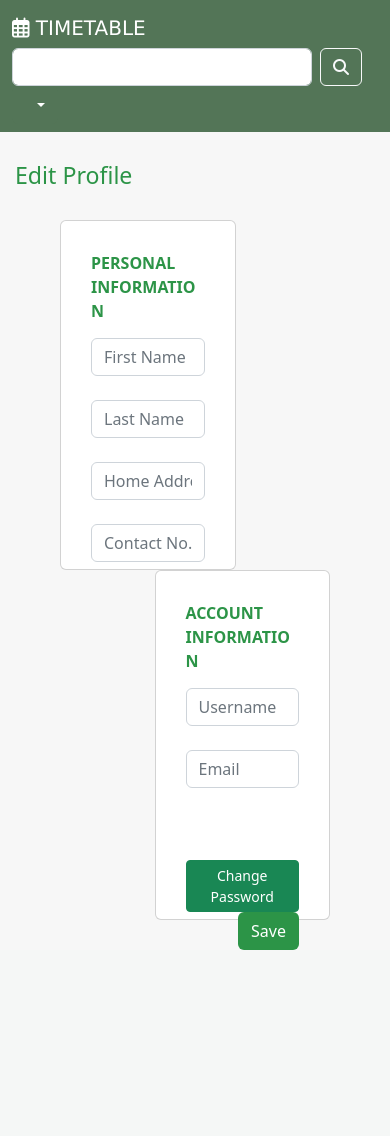
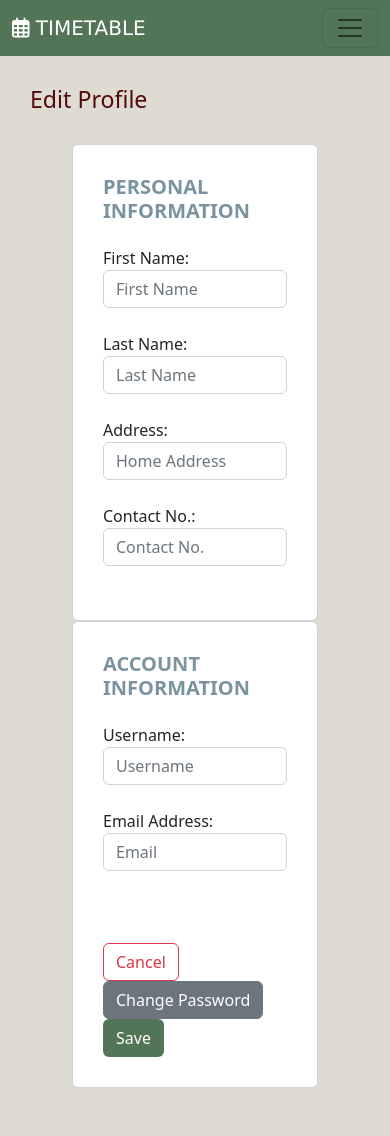
Before and after one commit to acsantos15/timetable, a Spring app: template src/main/resources/templates/editprofile.html in a window 390 px wide. Before the commit the page ends 950 px from the top, so only its background shows below. Run offline with Thymeleaf, Linux system fonts and the light colour scheme; the template is opened without the code that fills it, so the values that code supplies are empty; some libraries are stand-ins or nearby versions.

Commit message:
responsive? (header, dashboard, & edit profile)

```diff
--- a/src/main/resources/templates/editprofile.html
+++ b/src/main/resources/templates/editprofile.html
@@ -12,11 +12,21 @@
 <!-- Jquery CDN -->
 <script src=https://code.jquery.com/jquery-3.6.0.min.js></script>
 
+<!-- Fullcalendar CDN -->
+<script src="https://cdn.jsdelivr.net/npm/fullcalendar@6.1.4/index.global.min.js"></script>
+
 <!-- SweetAlert CDN -->
 <script src="https://cdn.jsdelivr.net/npm/sweetalert2@11"></script>
 
 <!-- FontAwesome CDN -->
 <link rel="stylesheet" href="https://cdnjs.cloudflare.com/ajax/libs/font-awesome/6.3.0/css/all.min.css">
+
+<!-- Moment CDN -->
+<script src="https://cdnjs.cloudflare.com/ajax/libs/moment.js/2.29.4/moment.min.js"></script>
+
+<!-- Select2 CDN -->
+<link href="https://cdnjs.cloudflare.com/ajax/libs/select2/4.0.13/css/select2.min.css" rel="stylesheet" />
+<script src="https://cdnjs.cloudflare.com/ajax/libs/select2/4.0.13/js/select2.min.js"></script>
 
 <!-- Static files -->
 <link rel="stylesheet" type="text/css" href="/css/style.css" />
@@ -26,58 +36,76 @@
 
 
 </head>
-<body style="background-color: #F7F7F7;">
+<body style="background-color: #DEDBD3;">
     <div th:replace="~{header :: header}"></div>
 
-    <h3 style="color:#2C9447; margin: 30px 0px 30px 15px;">Edit Profile</h3>
+    <h3 style="color:rgb(82, 10, 10); margin: 30px 0px 30px 30px;">Edit Profile</h3>
+
     <!--EDIT USER HERE-->
-
-
     <div class="container1">
         <form id="userForm" method="put">
-                <div class="card" style="width:45%; height: 350px; float:left; margin-left: 60px; padding:30px;" id="picard">
-                    <div class="card-headers" style="color:#2C9447; font-weight: bold; margin-bottom: 15px;">PERSONAL INFORMATION</div>
+            <div class="row" style="margin:0 60px 0 60px">
+                <div class="col">
+                    <div class="card" style="padding:30px;" id="picard">
+                        <div class="card-headers" style="margin-bottom: 15px;">
+                            <h5 style="color: #7993a0; font-weight: bold;">PERSONAL INFORMATION</h5>
+                        </div>
                         <div class="card-bodys">
                             <input type="hidden" id="userId" th:value="${user.id}">
                             <div class="mb-4">
+                                <label>First Name:</label>
                                 <input class="form-control" id="editFname" type="text" placeholder="First Name" name="firstname" th:value="${user.fname}">
                             </div>
                             <div class="mb-4">
+                                <label>Last Name:</label>
                                 <input class="form-control" id="editLname" type="text" placeholder="Last Name" name="lastname" th:value="${user.lname}">
                             </div>
                             <div class="mb-4">
+                                <label>Address:</label>
                                 <input class="form-control" id="editAddress" type="text" placeholder="Home Address" name="address" th:value="${user.address}">
                             </div>
                             <div class="mb-4">
+                                <label>Contact No.:</label>
                                 <input class="form-control" id="editContact" type="text" placeholder="Contact No." name="contactNo" th:value="${user.contact}">
                             </div>
                         </div>
                     </div>
+                </div>
 
-                <div class="card" style="width:45%; height: 350px; float:right; margin-right: 60px; padding:30px;" id="aicard">
-                    <div class="card-headers" style="color:#2C9447; font-weight: bold; margin-bottom: 15px;">ACCOUNT INFORMATION</div>
+                <div class="col">
+                    <div class="card" style="padding:30px;" id="aicard">
+                        <div class="card-headers" style="margin-bottom: 15px;">
+                            <h5 style="color: #7993a0; font-weight: bold;">ACCOUNT INFORMATION</h5>
+                        </div>
                         <div class="card-bodys">
                             <div class="mb-4">
+                                <label>Username:</label>
                                 <input class="form-control" id="editUsername" type="text" placeholder="Username" name="username" th:value="${user.username}">
                             </div>
-
-
                             <div class="mb-5">
+                                <label>Email Address:</label>
                                 <input class="form-control" id="editEmail" type="email" placeholder="Email" name="email" th:value="${user.email}">
                             </div>
+
                             <span id="errMsg" style="color:red "></span><br>
-                    <button type="button" class="btn btn-success btn-sm" id="changePassBtn">Change Password</button>
 
                             <div style="float: right;">
-                        <button type="submit" class="btn" style="background-color: #2C9447; color:white;">Save</button>
+                                <a th:href="@{/profile}" type="button" class="btn btn-outline-danger">Cancel</a>
+                                <button type="button" class="btn btn-secondary" id="changePassBtn">Change Password</button>
+                                <button type="submit" class="btn" style="background-color: #537557; color:white;">Save</button>
+                            </div>
+                        </div>
                     </div>
                 </div>
             </div>
         </form>
 
+        <!-- CHANGE PASSWORD -->
         <form id="userpassForm">
             <div class="card" style="width:45%; height: 350px; float:left; margin-left: 60px; padding:30px;" id="passcard">
-                    <div class="card-headers" style="color:#2C9447; font-weight: bold; margin-bottom: 15px;">PASSWORD</div>
+                <div class="card-headers" style="margin-bottom: 15px;">
+                    <h5 style="color: #7993a0; font-weight: bold;">CHANGE PASSWORD</h5>
+                </div>
                 <div class="card-bodys">
                     <input type="hidden" id="passId" th:value="${user.id}">
                     <div class="mb-4">
@@ -89,9 +117,13 @@
                     <div class="mb-4">
                         <input class="form-control" type="password" placeholder="Confirm Password" id="conpass" name="conpass">
                     </div>
+
                     <span id="passerrMsg" style="color:red "></span>
-                    <button type="button" class="btn btn-success btn-sm" id="cancelPassBtn">Cancel</button>
-                    <button type="submit" class="btn btn-success btn-sm" id="savePassBtn">Save Password</button>
+
+                    <div style="float:right;">
+                        <button type="button" class="btn btn-outline-danger" id="cancelPassBtn">Cancel</button>
+                        <button type="submit" class="btn" style="background-color: #537557; color:white;" id="savePassBtn">Save Password</button>
+                    </div>
                 </div>
             </div>
         </form>
--- a/src/main/resources/templates/header.html
+++ b/src/main/resources/templates/header.html
@@ -33,17 +33,29 @@
 </head>
 <body>
   <header>
-    <nav class="navbar" style="background-color: #537557;">
+    <nav class="navbar navbar-expand-lg" style="background-color: #537557;">
       <div class="container-fluid">
+        <!-- Label -->
         <a class="navbar-brand " th:href="@{/dashboard}" style="color: white; font-family: Verdana, Geneva, Tahoma, sans-serif;">
           <i class="fa-sharp fa-regular fa-calendar-days" ></i> TIMETABLE
         </a>
+
+        <button class="navbar-toggler" type="button" data-bs-toggle="collapse" data-bs-target="#navbarSupportedContent" aria-controls="navbarSupportedContent" aria-expanded="false" aria-label="Toggle navigation">
+          <span class="navbar-toggler-icon"></span>
+        </button>
+
+        <div class="collapse navbar-collapse float-end" id="navbarSupportedContent">
+
+          <!--SEARCH BAR-->
+          <div class="navbar-nav ms-auto me-auto">
             <form class="d-flex" role="search" th:action="@{/search}" id="searchForm" method="GET">
-            <!--SEARCH BAR-->
               <select class="form-control search me-2" id="searchWord" name="searchWord" style="width: 300px; margin-right: 100px;"  required>
               </select>
               <button class="btn btn-outline-light" type="submit"><i class="fa-solid fa-magnifying-glass"></i></button>
             </form>
+          </div>
+
+          <!--  -->
           <div class="btn-group">
             <button type="button" class="btn dropdown-toggle" style="background-color: #537557; color:white;" data-bs-toggle="dropdown" aria-expanded="false">
               <span th:text="${user.fname}"></span>&nbsp;<span th:text="${user.lname}"></span>
@@ -53,6 +65,8 @@
               <li><a class="dropdown-item" id="logoutBtn">Logout</a></li>
             </ul>
           </div>
+
+        </div>
       </div>
     </nav>
   </header>
```
Also changed, not shown: src/main/resources/templates/dashboard.html (+19 -12 lines), src/main/resources/templates/profile.html (+17 -5 lines), src/main/resources/templates/signup.html (+16 -2 lines), src/main/resources/templates/timetable.html (+24 -4 lines). Lines whose indentation alone changed are shown as unchanged.
